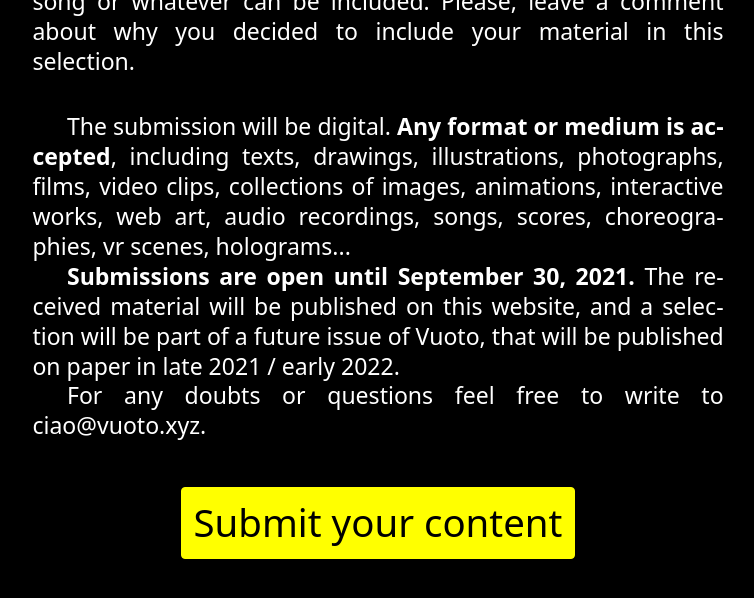
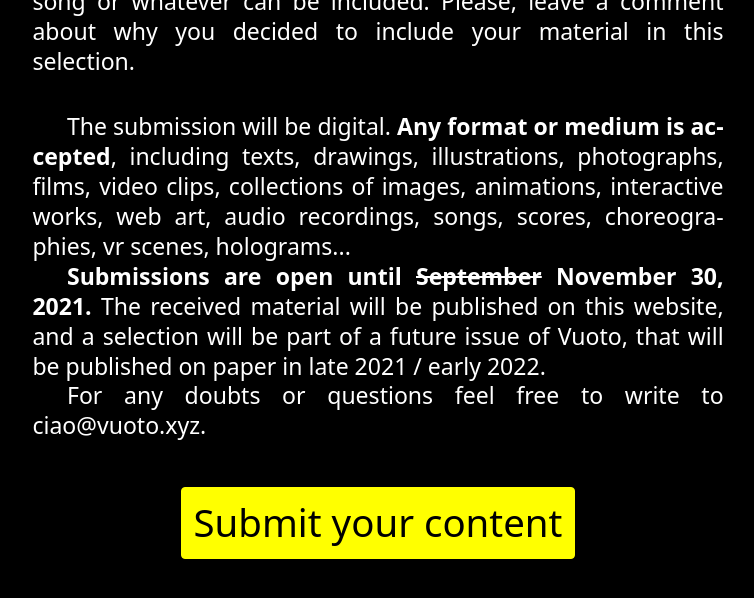
Before and after one commit to jacoping/vuoto-2021, a Jekyll site: the page aroundtables/index.html, which Jekyll copies as it is, in a window 1280 px wide and 900 px high, scrolled down 2990 px. Shown: the top 598 px of the window, without its empty margins (262-1016 px from the left). Built offline with Jekyll 4.4.1, drawn with Linux system fonts in a browser that asks for light colours; some web fonts are replaced.

Commit message:
update aroundtables

```diff
--- a/aroundtables/index.html
+++ b/aroundtables/index.html
@@ -274,7 +274,7 @@
             <br>
             <p class="indent">The submission will be digital. <b>Any format or medium is accepted</b>, including texts, drawings, illustrations, photographs, films, video clips, collections of images, animations, interactive works, web art, audio
               recordings, songs, scores, choreographies, vr scenes, holograms...</p>
-            <p class="indent"> <b>Submissions are open until September 30, 2021.</b> The received material will be published on this website, and a selection will be part of a future issue of Vuoto, that will be published on paper in late 2021 / early 2022.</p>
+            <p class="indent"> <b>Submissions are open until <s>September</s> November 30, 2021.</b> The received material will be published on this website, and a selection will be part of a future issue of Vuoto, that will be published on paper in late 2021 / early 2022.</p>
             <p class="indent"> For any doubts or questions feel free to write to ciao@vuoto.xyz.</p>
 
             <div class="spacer1em"></div>
```
